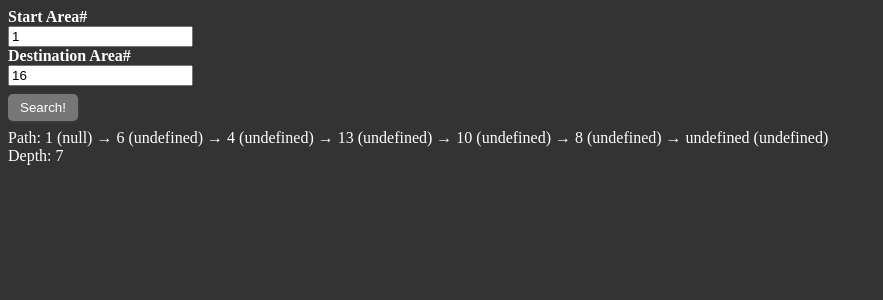
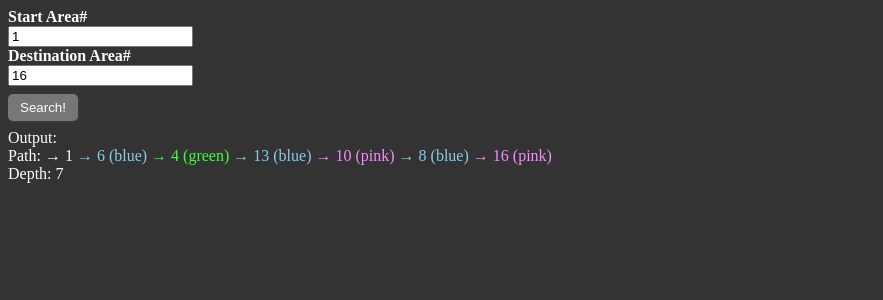
Before and after one commit to kl23/maze, a Vue app: page / in a window 1280 px wide. Both pictures are taken after a click on the button "Search!". Shown: the top 300 px of the page, without its empty margins (0-883 px from the left). Built offline with nearby package versions, Linux system fonts and the light colour scheme.

Commit message:
bug fixes

```diff
--- a/src/App.vue
+++ b/src/App.vue
@@ -1,10 +1,12 @@
 <script setup>
+import PathCard from './components/PathCard.vue'
 import graph from './content.js'
 import { ref } from 'vue'
 
 const startAreaNumber = ref(1)
 const destAreaNumber = ref(16)
 const output = ref('')
+const path = ref([])
 const depth = ref('')
 
 const onClick = () =>
@@ -20,9 +22,11 @@ const onClick = () =>
 
   if (result.error) {
     output.value = result.error
+    path.value = []
     depth.value = ''
   } else {
-    output.value = result.path.map(p => `${p.areaId} (${p.color}) `).join(' → ')
+    output.value = ''
+    path.value = result.path
     depth.value = result.path.length
   }
 
@@ -62,7 +66,7 @@ const searchPath = (fromArea, targetArea, filter, depth) =>
       return {
         success: true, depth,
         path: [{ areaId: fromArea.areaId, color: null },
-               { areaId: targetArea.targetAreaId, color: targetArea.color } ]
+               { areaId: fd[i].targetAreaId, color: String(fd[i].color).toLowerCase() } ]
       }
     }
   }
@@ -72,7 +76,7 @@ const searchPath = (fromArea, targetArea, filter, depth) =>
   let results = fd.map(dest => {
     let result = searchPath(dest.area, targetArea, filter, depth + 1)
     if (result.success) {
-      result.path[0].color = targetArea.color
+      result.path[0].color = String(dest.color).toLowerCase()
       result.path.unshift({ areaId: fromArea.areaId, color: null })
     }
     return result
@@ -101,7 +105,11 @@ const searchPath = (fromArea, targetArea, filter, depth) =>
       <input type="text" v-model="destAreaNumber" />
     </label>
     <button @click="onClick">Search!</button>
-    <div>Path: {{ output }}</div>
+    <div>Output: {{ output }}</div>
+    <div>
+      <span>Path:</span>
+      <PathCard v-for="p in path" :key="p.areaId" :value="p"/>
+    </div>
     <div>Depth: {{ depth }}</div>
   </form>
 </template>
--- /dev/null
+++ b/src/components/PathCard.vue
@@ -0,0 +1,24 @@
+<script setup>
+import { defineProps } from 'vue'
+const props = defineProps(['value'])
+
+</script>
+
+<template>
+  <span :class="value.color"> → {{ value.areaId }} <span v-if="value.color">({{value.color}})</span></span>
+</template>
+
+<style scoped>
+.blue {
+  color: skyblue;
+}
+
+.green {
+  color: #3cff3c;
+}
+
+.pink {
+  color: #f48cff;
+}
+
+</style>
```
Also changed, not shown: .eslintrc.json.
